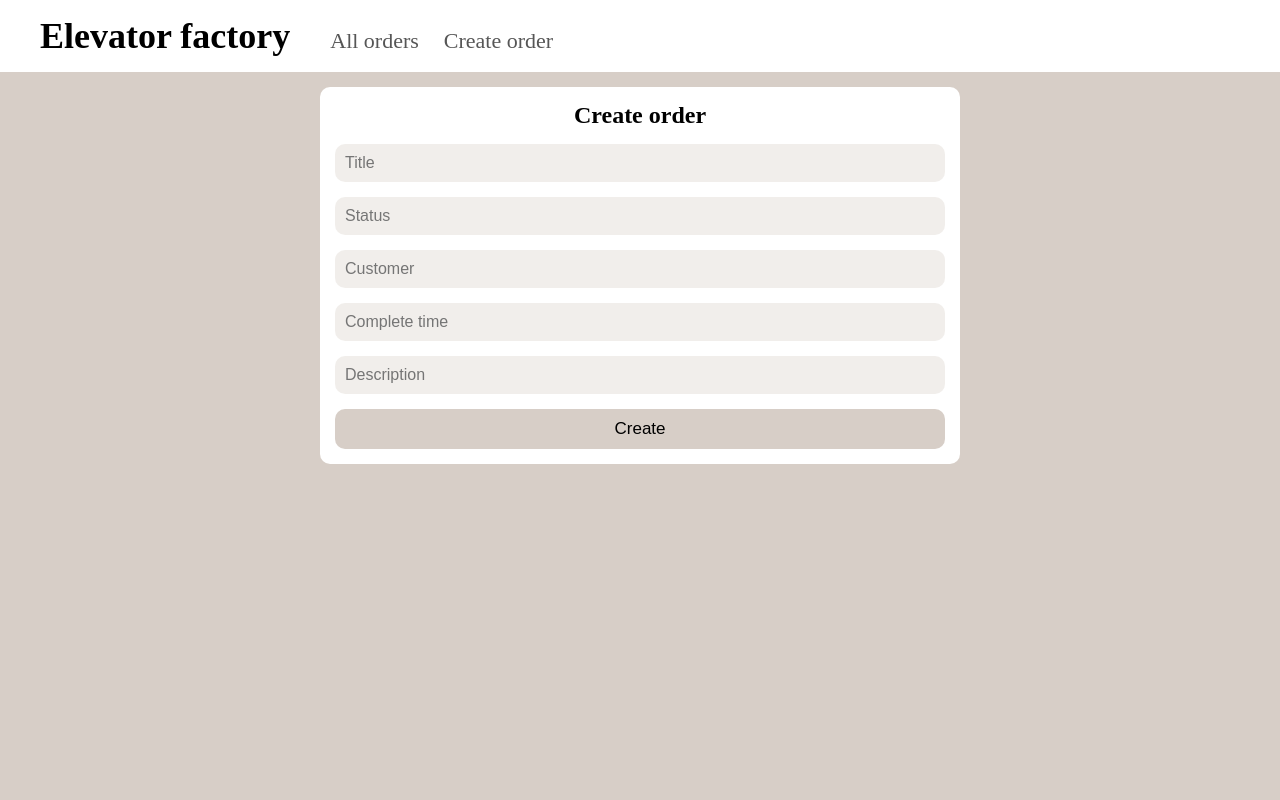
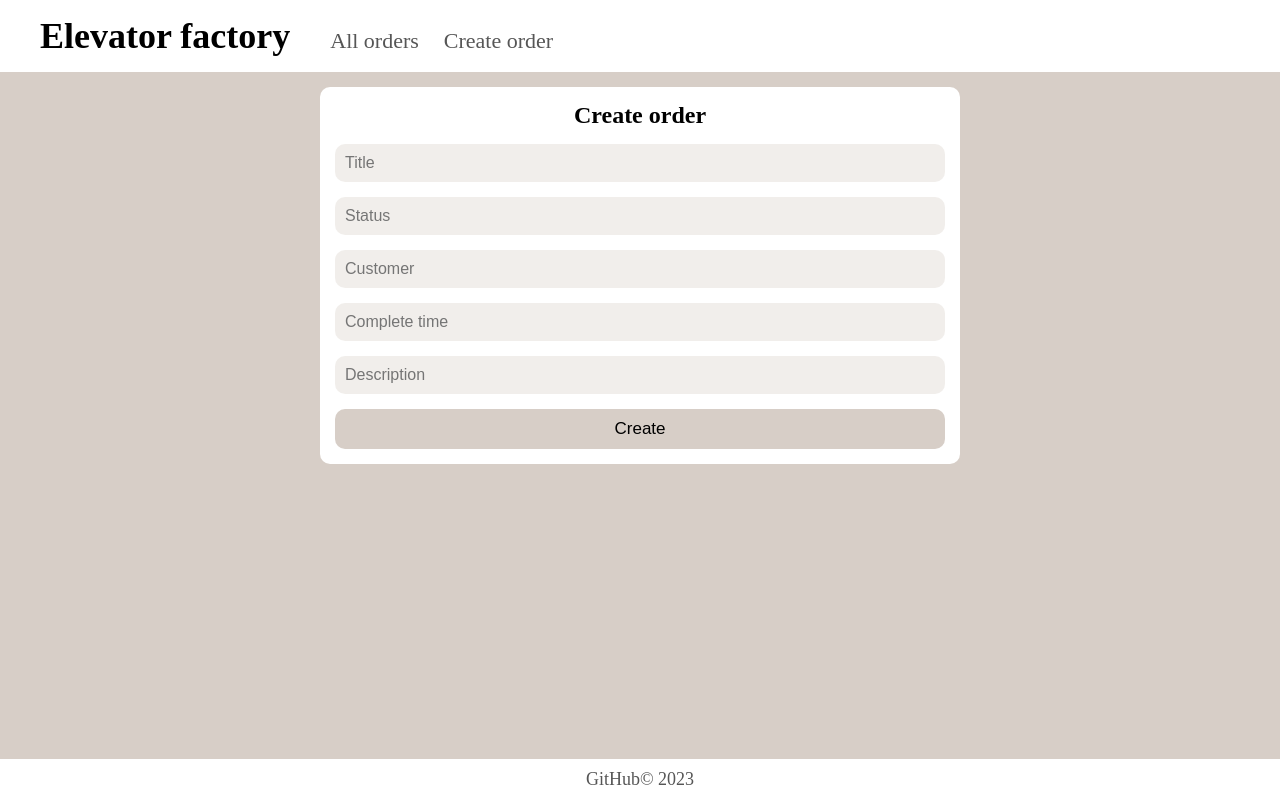
Before and after one commit to Ovsyannikov345/Elevator-factory-service, a React (Create React App) app in the folder app/: page /orders/create in a window 1280 px wide. Shown: the top 800 px of the page. Built offline with nearby package versions, Linux system fonts and the light colour scheme.

Commit message:
feat: change styling

```diff
--- a/app/src/pages/OrderCreationPage.jsx
+++ b/app/src/pages/OrderCreationPage.jsx
@@ -7,7 +7,7 @@ import OrderForm from "../components/OrderForm";
 
 const OrderCreationPage = () => {
     return (
-        <div className="OrderCreationPage">
+        <div className={classes.orderCreationPage}>
             <Header />
             <main className={classes.main}>
                 <OrderForm />
--- a/app/src/styles/Footer.css
+++ b/app/src/styles/Footer.css
@@ -3,6 +3,7 @@
     height: 41px;
     display: flex;
     justify-content: center;
+    justify-self: flex-end;
     padding: 10px 0px;
 }
 
--- a/app/src/styles/OrderCreationPage.module.css
+++ b/app/src/styles/OrderCreationPage.module.css
@@ -1,7 +1,14 @@
+.orderCreationPage {
+    display: flex;
+    flex-direction: column;
+    height: 100%;
+}
+
 .main {
     display: flex;
     flex-direction: column;
+    justify-content: space-between;
     align-items: center;
-    min-height: 880px;
+    flex: 1;
     background-color: #D7CEC7;
 }
--- a/app/src/styles/OrdersPage.css
+++ b/app/src/styles/OrdersPage.css
@@ -3,14 +3,15 @@
     flex-direction: column;
     align-items: center;
     width: 100%;
+    height: 100%;
 }
 
 .OrdersPage main {
     width: 100%;
     display: flex;
-    min-height: 880px;
     flex-direction: column;
     align-items: flex-start;
+    flex: 1;
     padding: 0px 70px;
     background-color: #D7CEC7;
 }
--- a/app/src/styles/index.css
+++ b/app/src/styles/index.css
@@ -6,8 +6,8 @@
 }
 
 body {
-  width: 100%;
-  height: 100%;
+  width: 100vw;
+  height: 100vh;
   display: flex;
   flex-direction: column;
   align-items: center;
@@ -15,4 +15,5 @@ body {
 
 #root {
   width: 100%;
+  height: 100%;
 }
```
